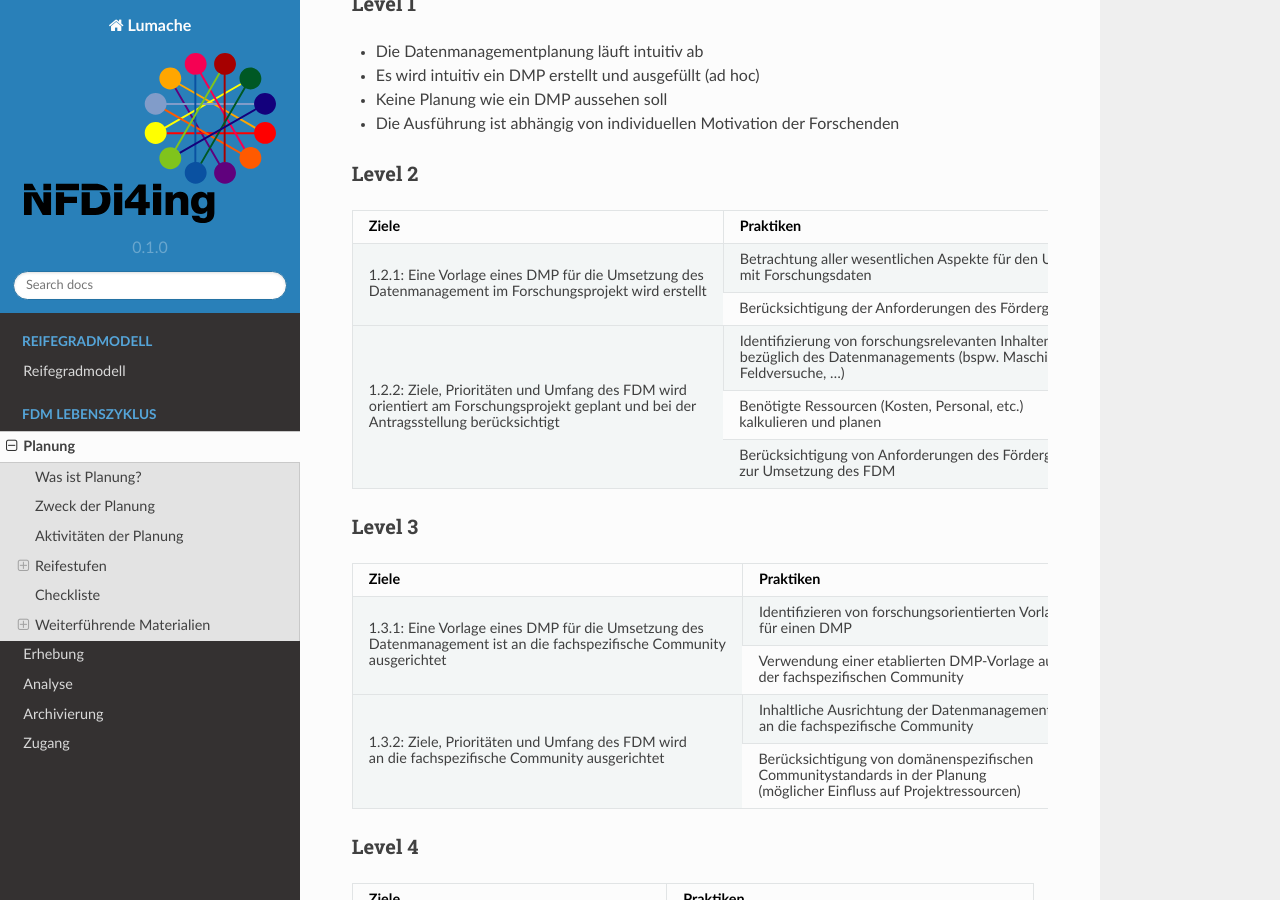
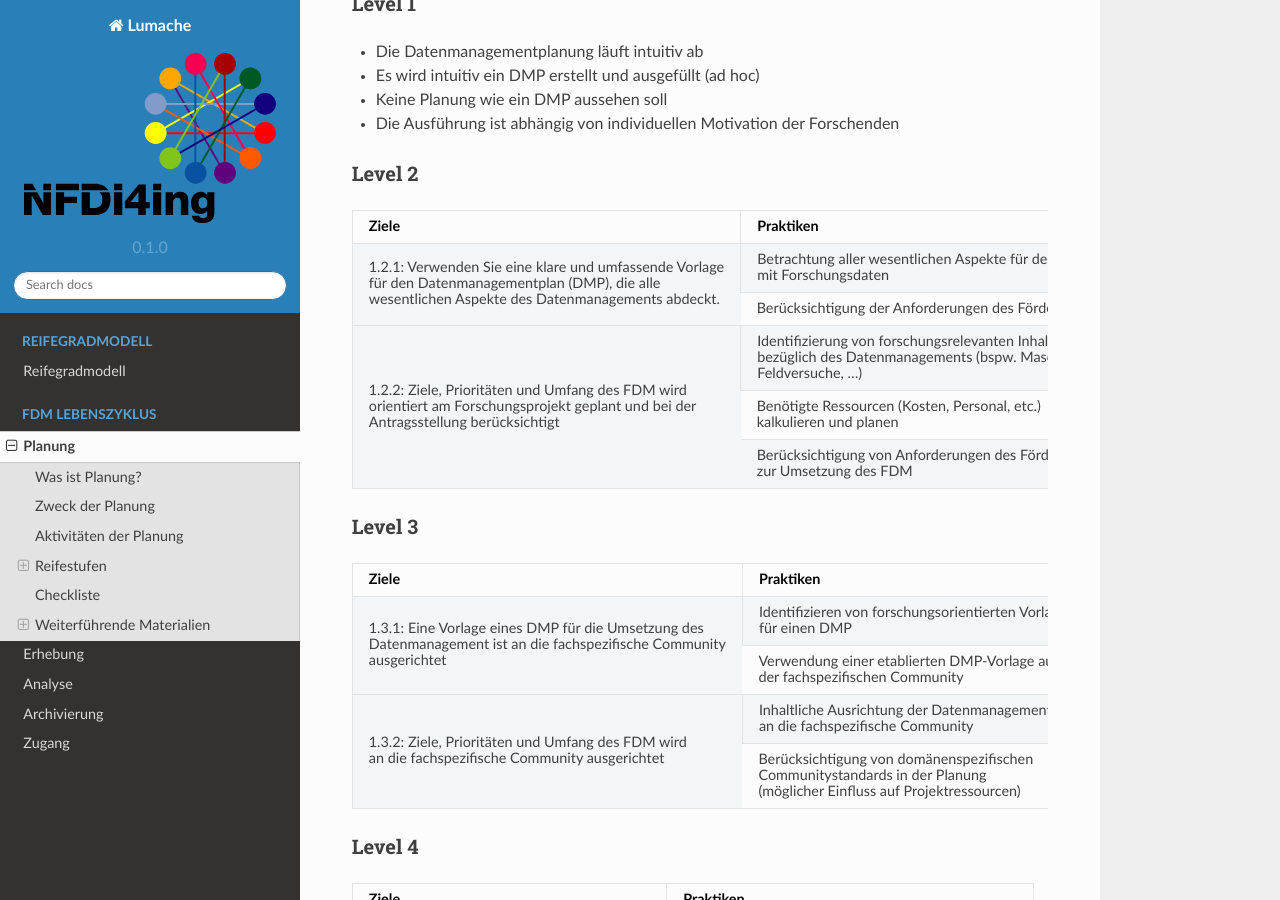
Before and after one commit to LUHMW/MaturityModelsNFDI4Ing, a Sphinx documentation site: the page built from docs/source/planung.rst, in a window 1280 px wide and 900 px high, scrolled down 2982 px. Built offline with Sphinx 7.4.7 and the Read the Docs theme 2.0.0, drawn with Linux system fonts in a browser that asks for light colours.

Commit message:
Update planung.rst

```diff
--- a/docs/source/planung.rst
+++ b/docs/source/planung.rst
@@ -125,11 +125,11 @@ Level 2
 +-------------------------------------------------------+----------------------------------------------------------+-------------------------------------------------------------------------------------------------------------------------------------------------------------------------------+
 | Ziele                                                 | Praktiken                                                |  Empfehlungen/weitere Materialien                                                                                                                                             |
 +=======================================================+==========================================================+===============================================================================================================================================================================+
-| 1.2.1: Eine Vorlage eines DMP für die Umsetzung des   | Betrachtung aller wesentlichen Aspekte für den Umgang    | `Fragenkatalog - Umgang mit Forschungsdaten (DFG) <https://www.dfg.de/download/pdf/foerderung/grundlagen_dfg_foerderung/forschungsdaten/forschungsdaten_checkliste_de.pdf>`_  |
+| 1.2.1: Verwenden Sie eine klare und umfassende Vorlage| Betrachtung aller wesentlichen Aspekte für den Umgang    | `Fragenkatalog - Umgang mit Forschungsdaten (DFG) <https://www.dfg.de/download/pdf/foerderung/grundlagen_dfg_foerderung/forschungsdaten/forschungsdaten_checkliste_de.pdf>`_  |
 |                                                       |                                                          |                                                                                                                                                                               |
-| Datenmanagement im Forschungsprojekt wird erstellt    | mit Forschungsdaten                                      |                                                                                                                                                                               |
+| für den Datenmanagementplan (DMP), die alle           | mit Forschungsdaten                                      |                                                                                                                                                                               |
 |                                                       +----------------------------------------------------------+                                                                                                                                                                               |
-|                                                       | Berücksichtigung der Anforderungen des Fördergebers      |                                                                                                                                                                               |
+| wesentlichen Aspekte des Datenmanagements abdeckt.    | Berücksichtigung der Anforderungen des Fördergebers      |                                                                                                                                                                               |
 +-------------------------------------------------------+----------------------------------------------------------+-------------------------------------------------------------------------------------------------------------------------------------------------------------------------------+
 | 1.2.2: Ziele, Prioritäten und Umfang des FDM wird     | Identifizierung von forschungsrelevanten Inhalten        |  Die Einteilung in Datasets hat sich bei der inhaltlichen Ausgestaltung eines DMPs bewährt                                                                                    |
 |                                                       |                                                          |                                                                                                                                                                               |
```
